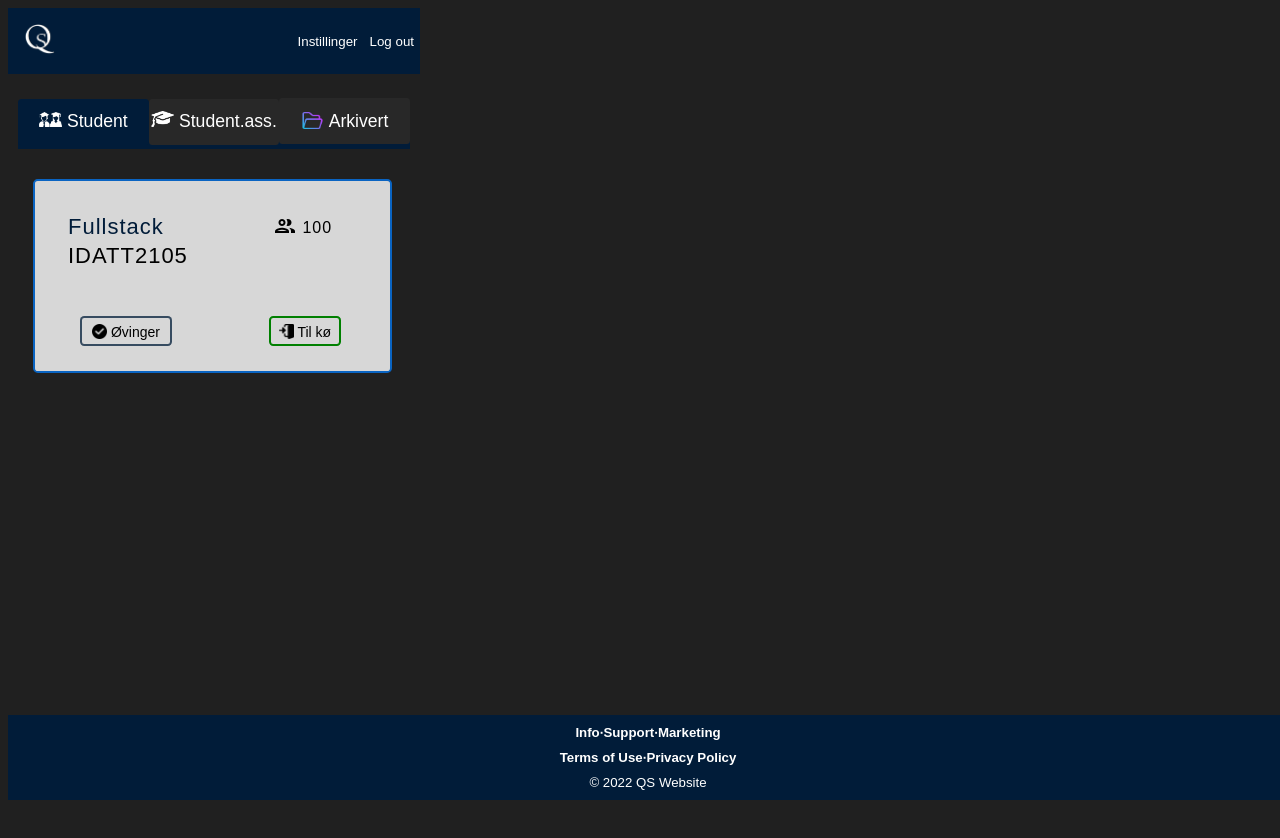
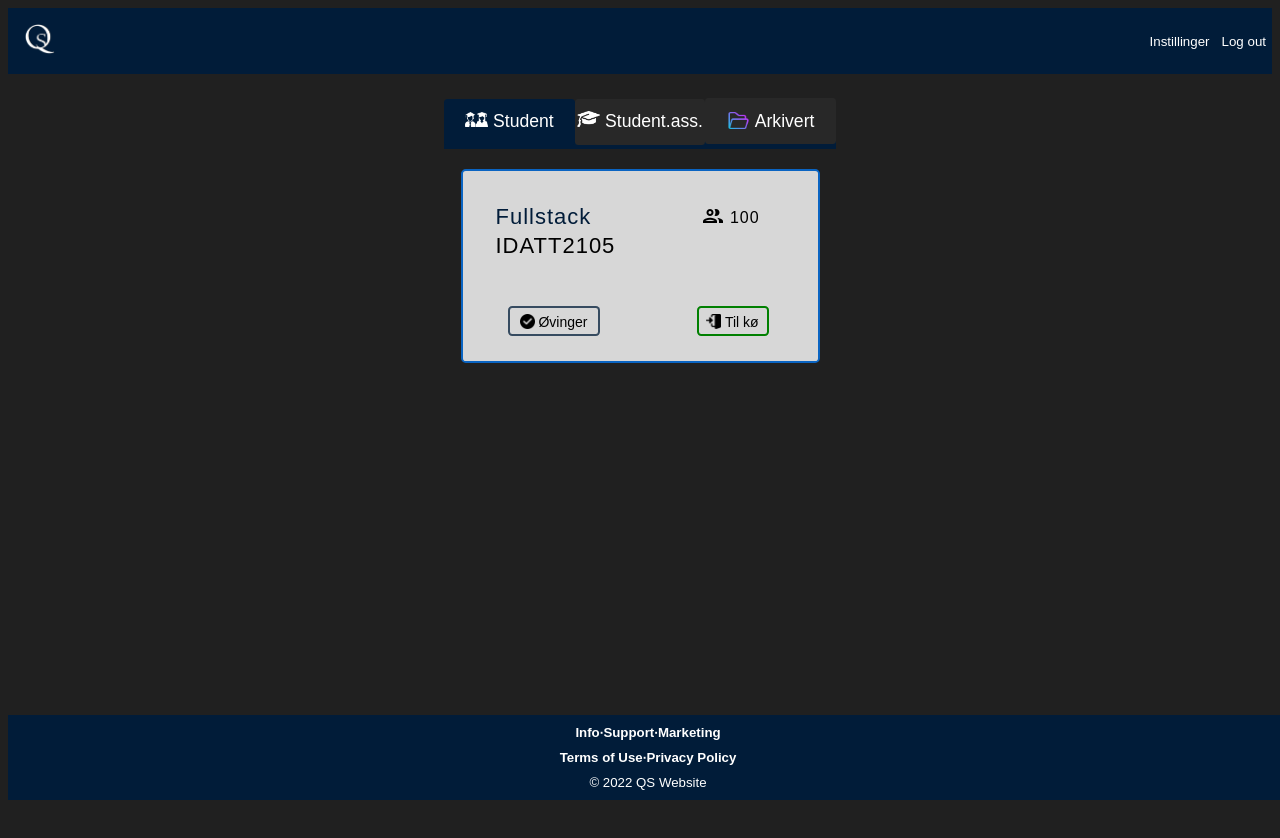
Before and after one commit to thadshap/Full-stack-application-developer-QS-project, a Vue app: page /student in a window 1280 px wide. Shown: the top 838 px of the page. Built offline with nearby package versions, Linux system fonts and the light colour scheme; the HTML template or start-up script is replaced by a standard one.

Commit message:
small changes to the homepage for students and studentass

```diff
--- a/src/views/HomeStudent.vue
+++ b/src/views/HomeStudent.vue
@@ -1,11 +1,14 @@
 <template>
+  <Header></Header><br>
 <div id="student-home-page">
- <Header></Header><br>
+  <div id="tabs-bar-wrapper">
   <div id="tabs-bar">
     <button id="left-btn"><img id="student-img" src="./../assets/student.png">Student</button>
     <button id="middle-btn"><img id="student-ass-img" src="./../assets/student-ass.png">Student.ass.</button>
     <button id="right-btn"><div id="adjust-archive"><img id="archive-img" src="./../assets/archive.png">Arkivert</div></button>
   </div>
+  </div>
+  <div id="active-subject-container-wrapper">
   <div id="active-subject-container">
        <div id="sub-name-container">
          <p id="sub-name">Fullstack</p>
@@ -21,6 +24,7 @@
       <button id="assigment-btn"><img id="assigment-img" src="./../assets/assigment.png"> Øvinger</button>
       <button id="que-btn"><img id="in-to-que-img" src="./../assets/in-to-que.png"> Til kø</button>
     </div>
+  </div>
   </div>
   <Footer></Footer>
 </div>
@@ -38,8 +42,11 @@ export default {
 <style scoped>
 #student-home-page{
   height: 850px;
-  width: 412px;
-
+}
+#tabs-bar-wrapper,#active-subject-container-wrapper{
+  width: 100%;
+  display: flex;
+  justify-content: center;
 }
 #tabs-bar{
   height: 47px;
@@ -80,7 +87,7 @@ export default {
   width: 295px;
   height: 130px;
   background-color: rgba(255, 255, 255, 0.82);
-  margin: 30px 5px 0 25px;
+  margin-top: 20px;
   border-radius: .3em;
   border-style: solid;
   border-color: #0a64c2;
--- a/src/views/HomeStudentAss.vue
+++ b/src/views/HomeStudentAss.vue
@@ -1,11 +1,14 @@
 <template>
+  <Header></Header><br>
   <div id="student-home-page">
-    <Header></Header><br>
+    <div id="tabs-bar-wrapper">
     <div id="tabs-bar">
       <button id="left-btn"><img id="student-img" src="./../assets/student.png">Student</button>
       <button id="middle-btn"><img id="student-ass-img" src="./../assets/student-ass.png">Student.ass.</button>
       <button id="right-btn"><div id="adjust-archive"><img id="archive-img" src="./../assets/archive.png">Arkivert</div></button>
     </div>
+    </div>
+    <div id="active-subject-container-wrapper">
     <div id="active-subject-container">
       <div id="sub-name-container">
         <p id="sub-name">Fullstack</p>
@@ -22,6 +25,7 @@
         <button id="que-btn"><img id="in-to-que-img" src="./../assets/in-to-que.png"> Til kø</button>
         <button id="active-que-btn" @click="changeActivityStatus()">Aktiver kø</button>
       </div>
+    </div>
     </div>
     <Footer></Footer>
   </div>
@@ -54,8 +58,11 @@ export default {
 
 #student-home-page{
   height: 850px;
-  width: 412px;
-
+}
+#tabs-bar-wrapper,#active-subject-container-wrapper{
+    width: 100%;
+    display: flex;
+    justify-content: center;
 }
 #tabs-bar{
   height: 47px;
@@ -96,7 +103,7 @@ export default {
   width: 295px;
   height: 130px;
   background-color: rgba(255, 255, 255, 0.82);
-  margin: 30px 5px 0 25px;
+  margin-top: 20px;
   border-radius: .3em;
   border-style: solid;
   border-color: #0a64c2;
```
